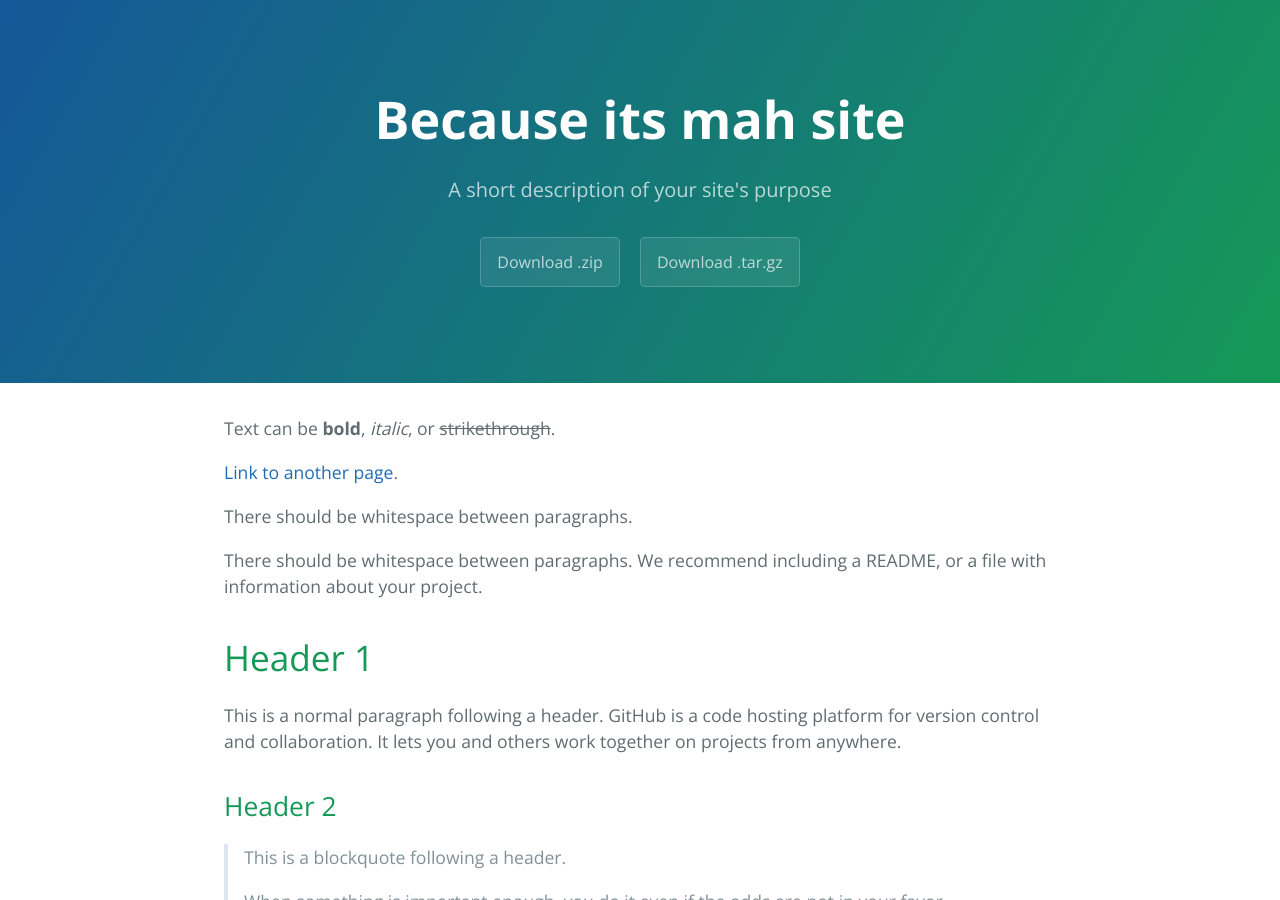
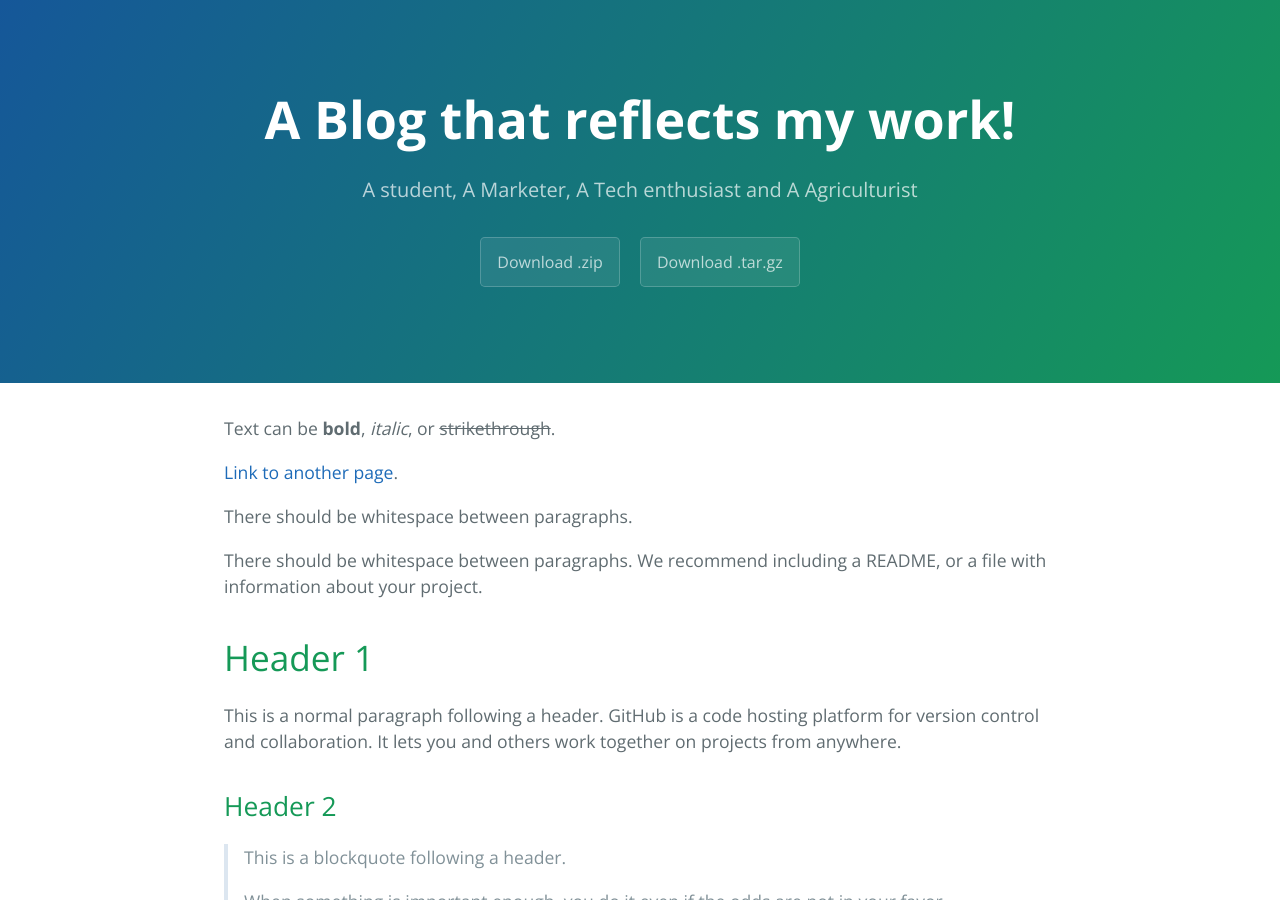
Before and after one commit to saikrishnawanted/saikrishnawanted.github.io, a Jekyll site: the page built from index.md, in a window 1280 px wide and 900 px high. Built offline with Jekyll 4.4.1, drawn with Linux system fonts in a browser that asks for light colours.

Commit message:
Adjust the title and descriptiion

```diff
--- a/_config.yml
+++ b/_config.yml
@@ -3,5 +3,5 @@ description: Cayman is a clean, responsive theme for GitHub Pages.
 show_downloads: true
 google_analytics:
 theme: jekyll-theme-cayman
-title: Because its mah site
-description: [A short description of your site's purpose]
+title: A Blog that reflects my work!
+description: A student, A Marketer, A Tech enthusiast and A Agriculturist
```
